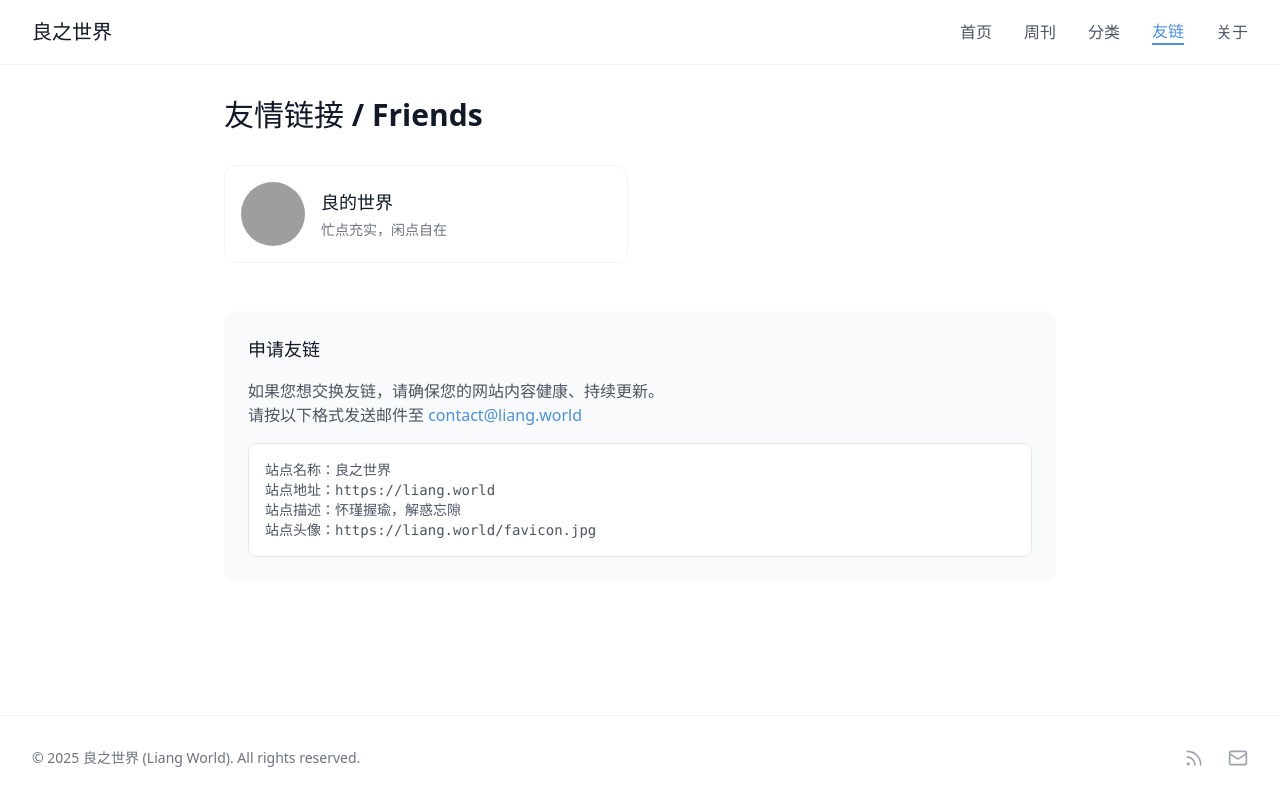
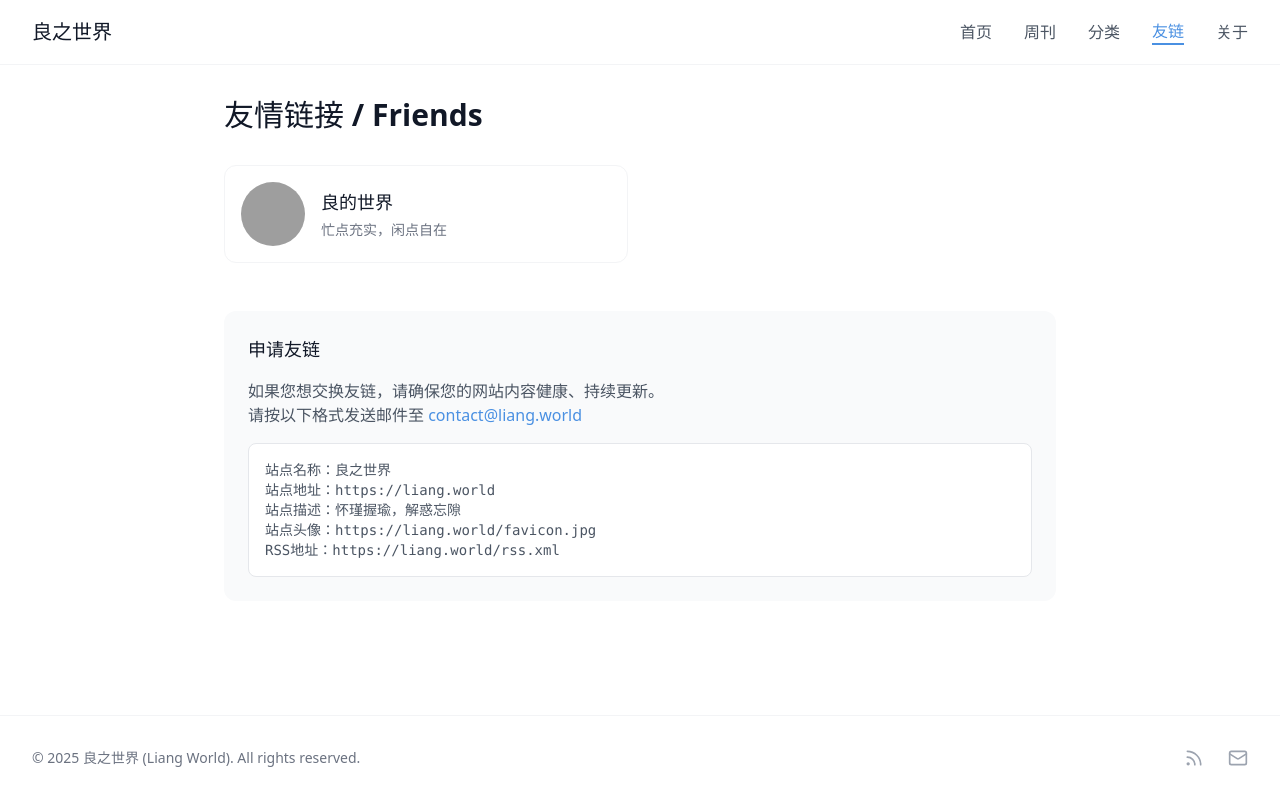
Before and after one commit to qaz20011230/blog, a React (Vite) app: page /links in a window 1280 px wide. Built offline with nearby package versions, Linux system fonts and the light colour scheme; grey boxes are pictures that could not be loaded.

Commit message:
Update Links page with RSS address

```diff
--- a/src/pages/Links.tsx
+++ b/src/pages/Links.tsx
@@ -60,6 +60,7 @@ export default function Links() {
           <p>站点地址：https://liang.world</p>
           <p>站点描述：怀瑾握瑜，解惑忘隙</p>
           <p>站点头像：https://liang.world/favicon.jpg</p>
+          <p>RSS地址：https://liang.world/rss.xml</p>
         </div>
       </div>
     </div>
```
